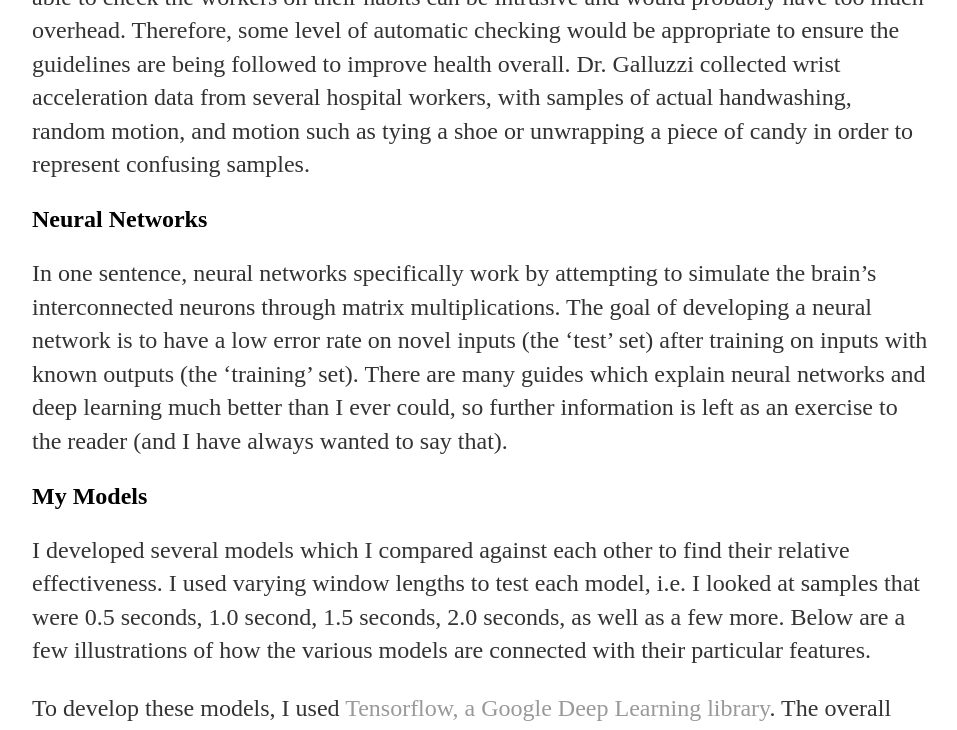
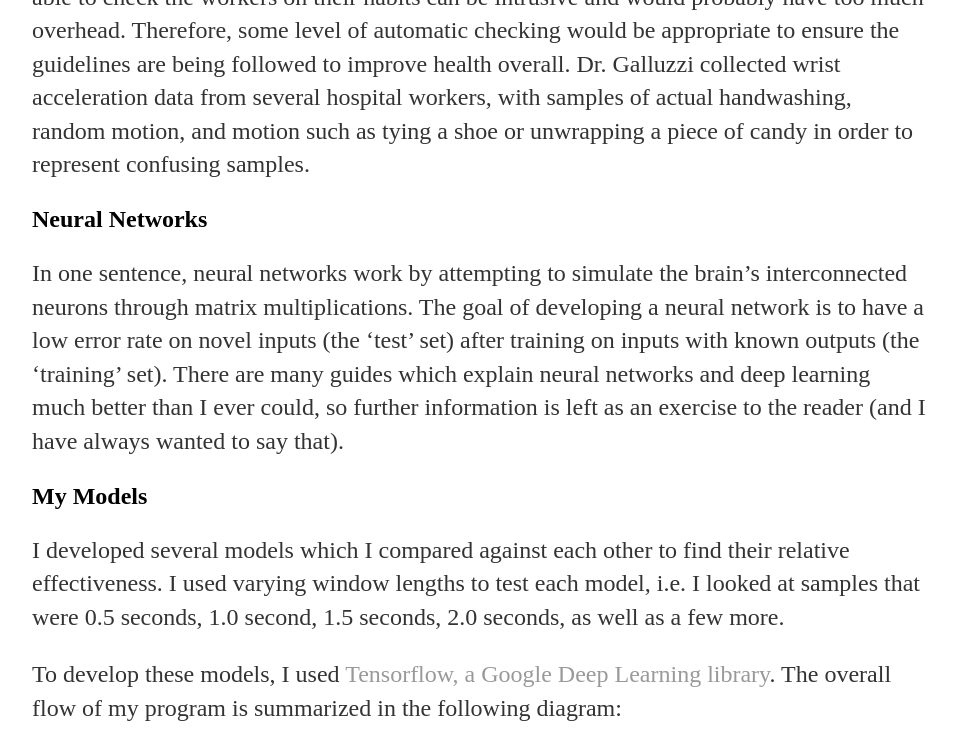
Before and after one commit to Prescientje/prescientje.github.io, a Jekyll site: the page built from _posts/2017-09-30-thesis-part1.md, in a window 1280 px wide and 1400 px high, scrolled down 687 px, cut to the strip 0-730 px from the top of the window. Shown: the whole strip, without its empty margins (160-1117 px from the left). Built offline with Jekyll 4.4.1, drawn with Linux system fonts in a browser that asks for light colours; some of the changed text lies outside the part shown.

Commit message:
finalize posts

```diff
--- a/_posts/2017-09-30-thesis-part1.md
+++ b/_posts/2017-09-30-thesis-part1.md
@@ -11,16 +11,18 @@
 Hand hygiene is a crucial part of keeping patients and healthcare workers healthy and safe. There are many guidelines on how and when workers should wash their hands, but being able to check the workers on their habits can be intrusive and would probably have too much overhead. Therefore, some level of automatic checking would be appropriate to ensure the guidelines are being followed to improve health overall. Dr. Galluzzi collected wrist acceleration data from several hospital workers, with samples of actual handwashing, random motion, and motion such as tying a shoe or unwrapping a piece of candy in order to represent confusing samples.
 
 ## Neural Networks
-In one sentence, neural networks specifically work by attempting to simulate the brain's interconnected neurons through matrix multiplications. The goal of developing a neural network is to have a low error rate on novel inputs (the 'test' set) after training on inputs with known outputs (the 'training' set). There are many guides which explain neural networks and deep learning much better than I ever could, so further information is left as an exercise to the reader (and I have always wanted to say that).
+In one sentence, neural networks work by attempting to simulate the brain's interconnected neurons through matrix multiplications. The goal of developing a neural network is to have a low error rate on novel inputs (the 'test' set) after training on inputs with known outputs (the 'training' set). There are many guides which explain neural networks and deep learning much better than I ever could, so further information is left as an exercise to the reader (and I have always wanted to say that).
 
 ## My Models
-I developed several models which I compared against each other to find their relative effectiveness. I used varying window lengths to test each model, i.e. I looked at samples that were 0.5 seconds, 1.0 second, 1.5 seconds, 2.0 seconds, as well as a few more. Below are a few illustrations of how the various models are connected with their particular features.
+I developed several models which I compared against each other to find their relative effectiveness. I used varying window lengths to test each model, i.e. I looked at samples that were 0.5 seconds, 1.0 second, 1.5 seconds, 2.0 seconds, as well as a few more.
 
 To develop these models, I used [Tensorflow, a Google Deep Learning library](https://www.tensorflow.org/). The overall flow of my program is summarized in the following diagram:
 
 ![Pipeline Flow][flow]
 
 I preprocessed the data, then formatted it based on the window length mentioned above. Then I pushed it through Tensorflow for a while (several epochs of backpropagation), each step ideally increasing accuracy in the model. Then finally the model was tested with the test set to produce an actually percentage accuracy with which I could compare it against the other models.
+
+Below are illustrations of how the various models are connected with their particular features.
 
 ### The Original Model
 
```
Also changed, not shown: other parts of _posts/2017-09-30-thesis-part1.md (+3 -0 lines), _posts/2017-10-07-thesis-part2.md (+25 -2 lines).
